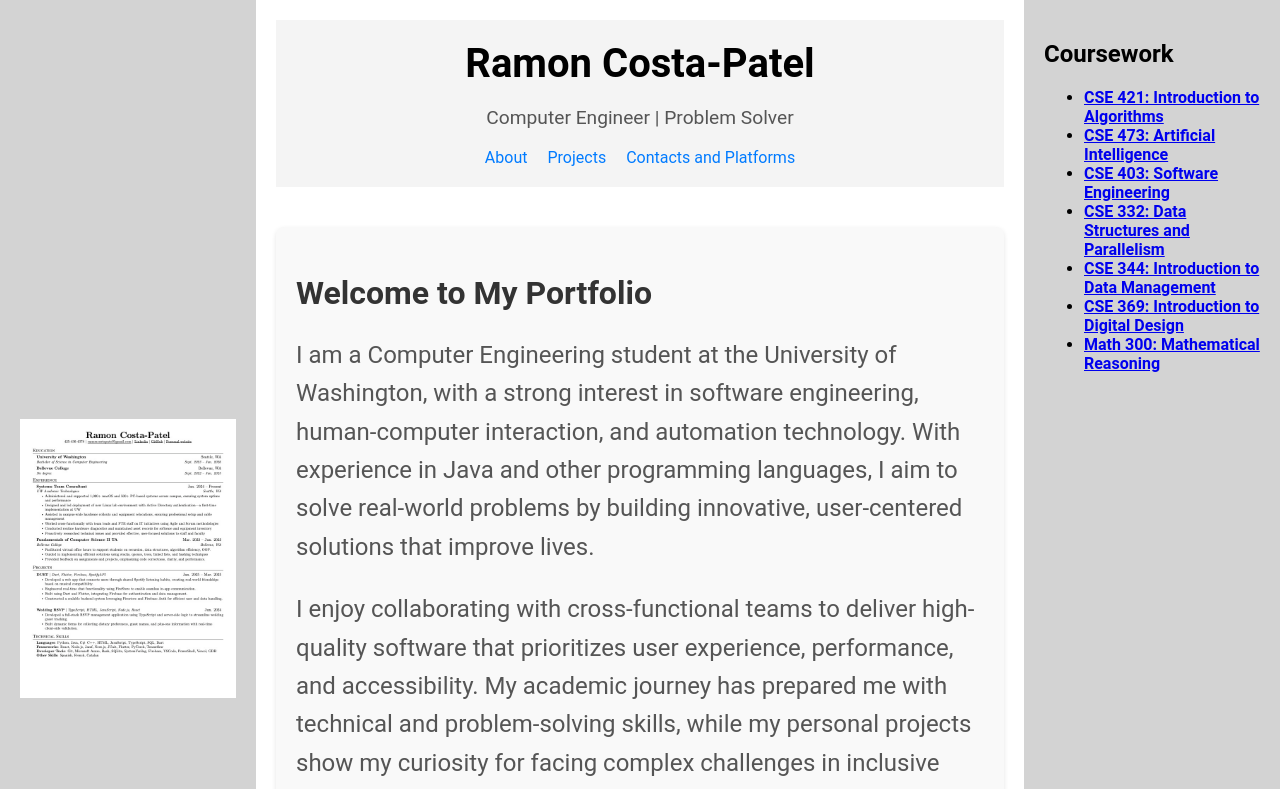
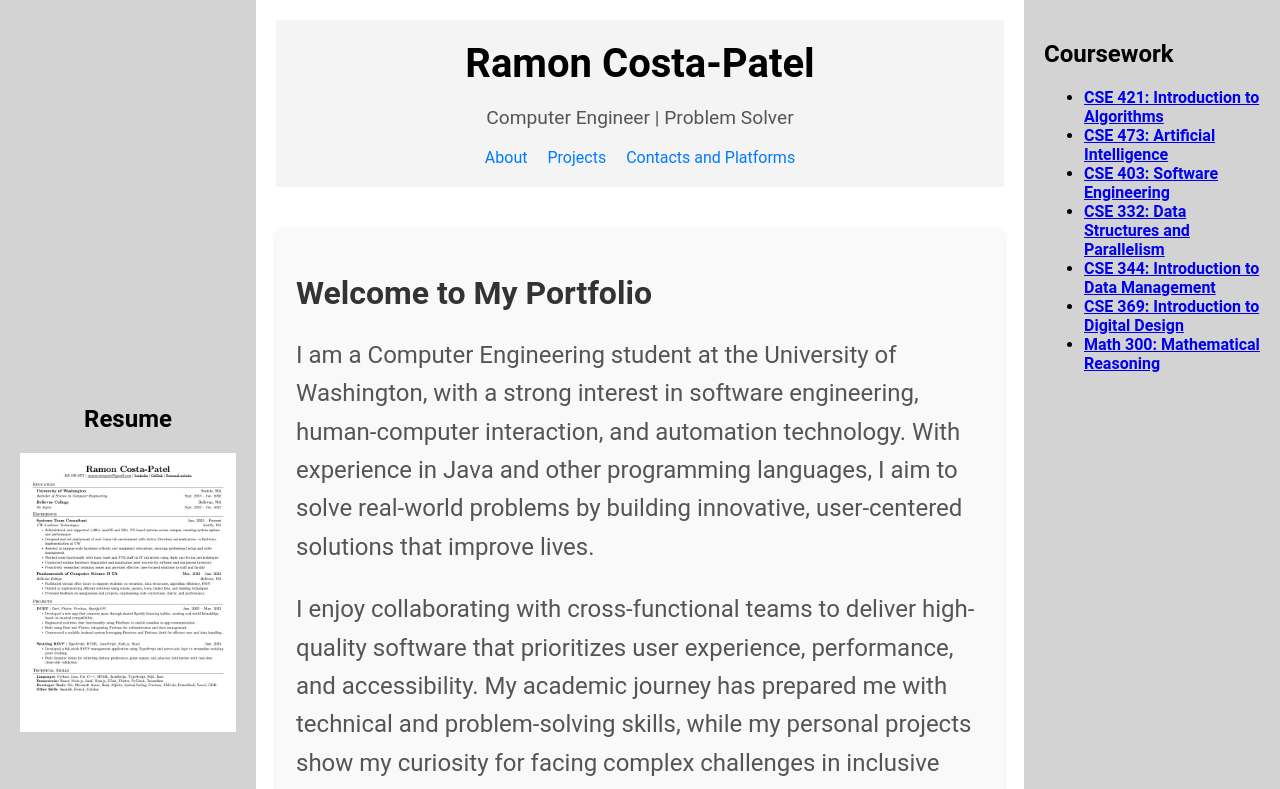
Before and after one commit to ramon-rcp/ramonrcp.portfolio, a React app: page / in a window 1280 px wide. Shown: the top 789 px of the page. Built offline with nearby package versions, Linux system fonts and the light colour scheme.

Commit message:
add resume title

```diff
--- a/src/Portfolio.tsx
+++ b/src/Portfolio.tsx
@@ -18,11 +18,11 @@ export class Portfolio extends Component<{}, PortfolioState> {
 
     render() {
         return (
-                <div className='container'>
-                    <div className="left">{this.renderResume()}</div>
+            <div className='container'>
+                <div className="left"><h2>Resume</h2>{this.renderResume()}</div>
                 <div className="middle"><Home showResume={this.state.showResume} hideResume={this.hideResume}/></div>
                 <div className="right"> {this.renderCoursework()} </div>
-                </div>
+            </div>
         );
     }
 
```
